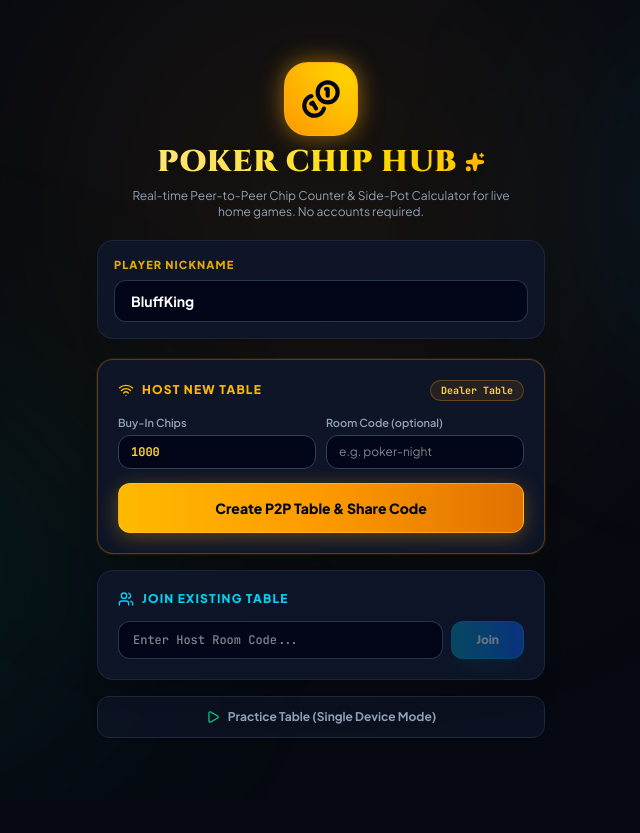
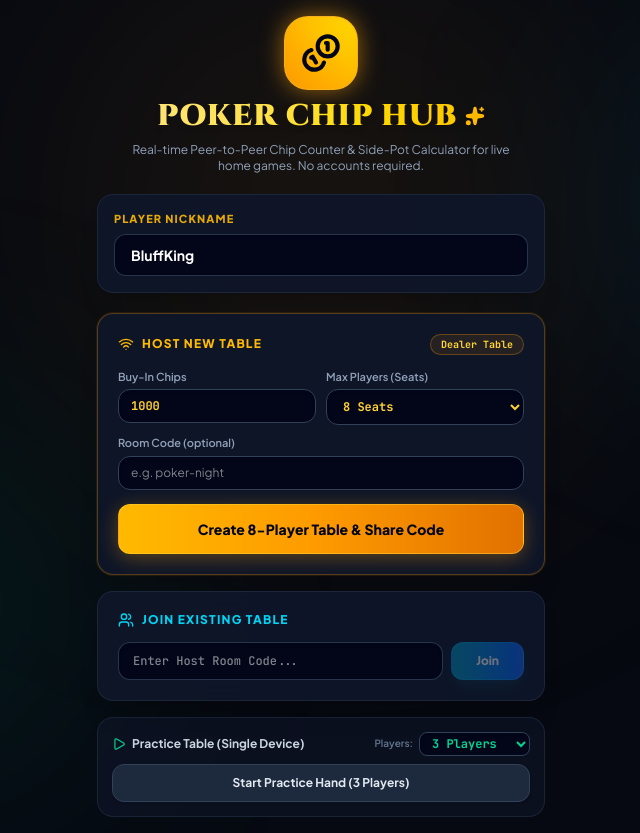
Before and after one commit to ZocketZero/poker-chip-tracker, a React (Vite) app: page / in a window 1280 px wide. Shown: the whole page, without its empty margins (319-959 px from the left). Before the commit the page ends 800 px from the top, so only its background shows below. Built offline with nearby package versions, Linux system fonts and the light colour scheme.

Commit message:
can set number of players

```diff
--- a/src/App.tsx
+++ b/src/App.tsx
@@ -36,6 +36,8 @@ export function App() {
   const [roomIdInput, setRoomIdInput] = useState<string>('');
   const [customHostId, setCustomHostId] = useState<string>('');
   const [initialBuyIn, setInitialBuyIn] = useState<number>(1000);
+  const [tableSize, setTableSize] = useState<number>(8);
+  const [practicePlayerCount, setPracticePlayerCount] = useState<number>(3);
   const [copiedCode, setCopiedCode] = useState<boolean>(false);
   const [showCalculator, setShowCalculator] = useState<boolean>(false);
 
@@ -125,6 +127,18 @@ export function App() {
                   />
                 </div>
                 <div>
+                  <label className="text-[11px] text-slate-400 block mb-1 font-semibold">Max Players (Seats)</label>
+                  <select
+                    value={tableSize}
+                    onChange={(e) => setTableSize(Number(e.target.value))}
+                    className="w-full bg-slate-950 border border-slate-700 rounded-xl px-3 py-2 text-xs font-mono font-bold text-amber-300 shadow-inner"
+                  >
+                    {[2, 3, 4, 5, 6, 7, 8, 9, 10].map((num) => (
+                      <option key={num} value={num}>{num} Seats</option>
+                    ))}
+                  </select>
+                </div>
+                <div className="col-span-2">
                   <label className="text-[11px] text-slate-400 block mb-1 font-semibold">Room Code (optional)</label>
                   <input
                     type="text"
@@ -139,11 +153,11 @@ export function App() {
               <button
                 disabled={isConnecting}
                 onClick={() =>
-                  hostRoom(playerName, customHostId || undefined, { initialBuyIn })
+                  hostRoom(playerName, customHostId || undefined, { initialBuyIn, tableSize })
                 }
                 className="w-full py-3.5 bg-gradient-to-r from-amber-400 via-amber-500 to-amber-600 hover:from-amber-300 hover:to-amber-500 active:scale-98 text-slate-950 font-black rounded-xl text-xs sm:text-sm shadow-[0_4px_20px_rgba(245,158,11,0.35)] transition-all flex items-center justify-center gap-2 disabled:opacity-50 cursor-pointer border border-amber-300/50"
               >
-                {isConnecting ? 'Creating Room...' : 'Create P2P Table & Share Code'}
+                {isConnecting ? 'Creating Room...' : `Create ${tableSize}-Player Table & Share Code`}
               </button>
             </div>
 
@@ -172,13 +186,31 @@ export function App() {
             </div>
 
             {/* Offline Practice / Single Device Mode */}
-            <button
-              onClick={() => startSoloTable(playerName || 'Host')}
-              className="w-full py-3 bg-slate-900/60 hover:bg-slate-800 text-slate-400 hover:text-slate-200 rounded-xl text-xs font-bold flex items-center justify-center gap-2 border border-slate-800 transition-all cursor-pointer shadow-sm"
-            >
-              <Play className="w-3.5 h-3.5 text-emerald-400" />
-              Practice Table (Single Device Mode)
-            </button>
+            <div className="bg-slate-900/60 border border-slate-800/80 p-3.5 rounded-2xl space-y-2">
+              <div className="flex items-center justify-between">
+                <span className="text-xs font-bold text-slate-300 flex items-center gap-1.5">
+                  <Play className="w-3.5 h-3.5 text-emerald-400" /> Practice Table (Single Device)
+                </span>
+                <div className="flex items-center gap-1.5">
+                  <label className="text-[10px] text-slate-500 font-semibold">Players:</label>
+                  <select
+                    value={practicePlayerCount}
+                    onChange={(e) => setPracticePlayerCount(Number(e.target.value))}
+                    className="bg-slate-950 border border-slate-700 rounded-lg px-2 py-0.5 text-xs font-mono font-bold text-emerald-400"
+                  >
+                    {[2, 3, 4, 5, 6, 7, 8, 9, 10].map((n) => (
+                      <option key={n} value={n}>{n} Players</option>
+                    ))}
+                  </select>
+                </div>
+              </div>
+              <button
+                onClick={() => startSoloTable(playerName || 'Host', practicePlayerCount, Math.max(practicePlayerCount, 8))}
+                className="w-full py-2.5 bg-slate-800 hover:bg-slate-700 text-slate-200 rounded-xl text-xs font-bold transition-all cursor-pointer shadow-sm border border-slate-700"
+              >
+                Start Practice Hand ({practicePlayerCount} Players)
+              </button>
+            </div>
           </div>
         </div>
       </div>
--- a/src/components/HostPanel.tsx
+++ b/src/components/HostPanel.tsx
@@ -34,6 +34,14 @@ export const HostPanel: React.FC<HostPanelProps> = ({
   const [sb, setSb] = useState(tableState.settings.smallBlind);
   const [bb, setBb] = useState(tableState.settings.bigBlind);
   const [ante, setAnte] = useState(tableState.settings.ante);
+  const [tableSize, setTableSize] = useState(tableState.settings.tableSize || 8);
+
+  React.useEffect(() => {
+    setSb(tableState.settings.smallBlind);
+    setBb(tableState.settings.bigBlind);
+    setAnte(tableState.settings.ante);
+    setTableSize(tableState.settings.tableSize || 8);
+  }, [tableState.settings]);
 
   const activePlayers = Object.values(tableState.players).filter((p) => p.isActive);
   const totalPot = tableState.pot + tableState.communityBets;
@@ -272,6 +280,36 @@ export const HostPanel: React.FC<HostPanelProps> = ({
 
             <div className="space-y-3">
               <div>
+                <label className="text-xs text-slate-400 block mb-1">Max Players (Seats: 2 - 10)</label>
+                <div className="grid grid-cols-5 gap-1.5 mb-2">
+                  {[2, 4, 6, 8, 10].map((num) => (
+                    <button
+                      key={num}
+                      type="button"
+                      onClick={() => setTableSize(num)}
+                      className={`py-1.5 text-xs font-mono font-bold rounded-lg border transition-all cursor-pointer ${
+                        tableSize === num
+                          ? 'bg-amber-500/20 border-amber-400 text-amber-300'
+                          : 'bg-slate-950 border-slate-800 text-slate-400 hover:text-white'
+                      }`}
+                    >
+                      {num} Seats
+                    </button>
+                  ))}
+                </div>
+                <select
+                  value={tableSize}
+                  onChange={(e) => setTableSize(Number(e.target.value))}
+                  className="w-full bg-slate-950 border border-slate-700 rounded-xl px-3 py-2 text-sm font-mono font-bold text-slate-100 focus:outline-none focus:border-amber-400"
+                >
+                  {Array.from({ length: 9 }, (_, i) => i + 2).map((num) => (
+                    <option key={num} value={num}>
+                      {num} Seats ({num} Max Players)
+                    </option>
+                  ))}
+                </select>
+              </div>
+              <div>
                 <label className="text-xs text-slate-400 block mb-1">Small Blind</label>
                 <input
                   type="number"
@@ -309,7 +347,7 @@ export const HostPanel: React.FC<HostPanelProps> = ({
               </button>
               <button
                 onClick={() => {
-                  onUpdateSettings({ smallBlind: sb, bigBlind: bb, ante });
+                  onUpdateSettings({ smallBlind: sb, bigBlind: bb, ante, tableSize });
                   setShowSettingsModal(false);
                 }}
                 className="flex-1 py-2.5 rounded-xl bg-amber-500 hover:bg-amber-400 text-slate-950 font-black text-xs shadow cursor-pointer"
--- a/src/hooks/useP2PPoker.ts
+++ b/src/hooks/useP2PPoker.ts
@@ -495,6 +495,22 @@ export function useP2PPoker() {
 
         case 'HOST_UPDATE_SETTINGS': {
           current.settings = { ...current.settings, ...msg.settings };
+          if (msg.settings.tableSize) {
+            const newSize = msg.settings.tableSize;
+            Object.values(current.players).forEach((p) => {
+              if (p.seatIndex >= newSize) {
+                const available = findFirstAvailableSeat(current);
+                p.seatIndex = available;
+              }
+            });
+          }
+          const logItem = {
+            id: Math.random().toString(36).substring(2, 9),
+            timestamp: Date.now(),
+            text: `⚙️ Table settings updated (Seats: ${current.settings.tableSize}, Blinds: ${current.settings.smallBlind}/${current.settings.bigBlind}).`,
+            type: 'system' as const,
+          };
+          current.logs = [logItem, ...current.logs.slice(0, 49)];
           broadcastState(current);
           break;
         }
@@ -892,7 +908,7 @@ export function useP2PPoker() {
     [isConnected]
   );
 
-  const startSoloTable = useCallback((hostName: string = 'Dealer & Player 1') => {
+  const startSoloTable = useCallback((hostName: string = 'Dealer & Player 1', playerCount: number = 3, tableSize: number = 8) => {
     setIsHost(true);
     setIsConnected(true);
     const mockId = 'local-player-1';
@@ -900,7 +916,10 @@ export function useP2PPoker() {
     localPlayerIdRef.current = mockId;
     setPeerId('offline-mode');
 
-    const bot1: Player = {
+    const botNames = ['Alice', 'Bob', 'Charlie', 'David', 'Eve', 'Frank', 'Grace', 'Heidi', 'Ivan'];
+    const playersObj: Record<string, Player> = {};
+
+    const hostPlayer: Player = {
       id: mockId,
       name: hostName,
       stack: 1000,
@@ -914,10 +933,15 @@ export function useP2PPoker() {
       isHost: true,
       connected: true,
     };
+    playersObj[mockId] = hostPlayer;
 
-    const bot2: Player = {
-      id: 'local-bot-2',
-      name: 'Alice (Seat 2)',
+    const actualCount = Math.min(tableSize, Math.max(2, playerCount));
+    for (let i = 1; i < actualCount; i++) {
+      const bId = `local-bot-${i + 1}`;
+      const name = `${botNames[(i - 1) % botNames.length]} (Seat ${i + 1})`;
+      playersObj[bId] = {
+        id: bId,
+        name,
         stack: 1000,
         currentBet: 0,
         totalInvestedThisHand: 0,
@@ -925,36 +949,26 @@ export function useP2PPoker() {
         hasFolded: false,
         isAllIn: false,
         hasActedThisStreet: false,
-      seatIndex: 1,
+        seatIndex: i,
         isHost: false,
         connected: true,
       };
-
-    const bot3: Player = {
-      id: 'local-bot-3',
-      name: 'Bob (Seat 3)',
-      stack: 1000,
-      currentBet: 0,
-      totalInvestedThisHand: 0,
-      isActive: true,
-      hasFolded: false,
-      isAllIn: false,
-      hasActedThisStreet: false,
-      seatIndex: 2,
-      isHost: false,
-      connected: true,
-    };
+    }
 
     const initial: TableState = {
       ...INITIAL_TABLE_STATE,
       roomId: 'OFFLINE-TABLE',
       hostId: mockId,
-      players: { [mockId]: bot1, 'local-bot-2': bot2, 'local-bot-3': bot3 },
+      players: playersObj,
+      settings: {
+        ...INITIAL_TABLE_STATE.settings,
+        tableSize: Math.max(actualCount, tableSize),
+      },
       logs: [
         {
           id: '1',
           timestamp: Date.now(),
-          text: 'Practice Table started with 3 seated players (Single Device / Offline Mode).',
+          text: `Practice Table started with ${actualCount} seated players (${Math.max(actualCount, tableSize)} max seats).`,
           type: 'system',
         },
       ],
```
Lines whose indentation alone changed are shown as unchanged.
